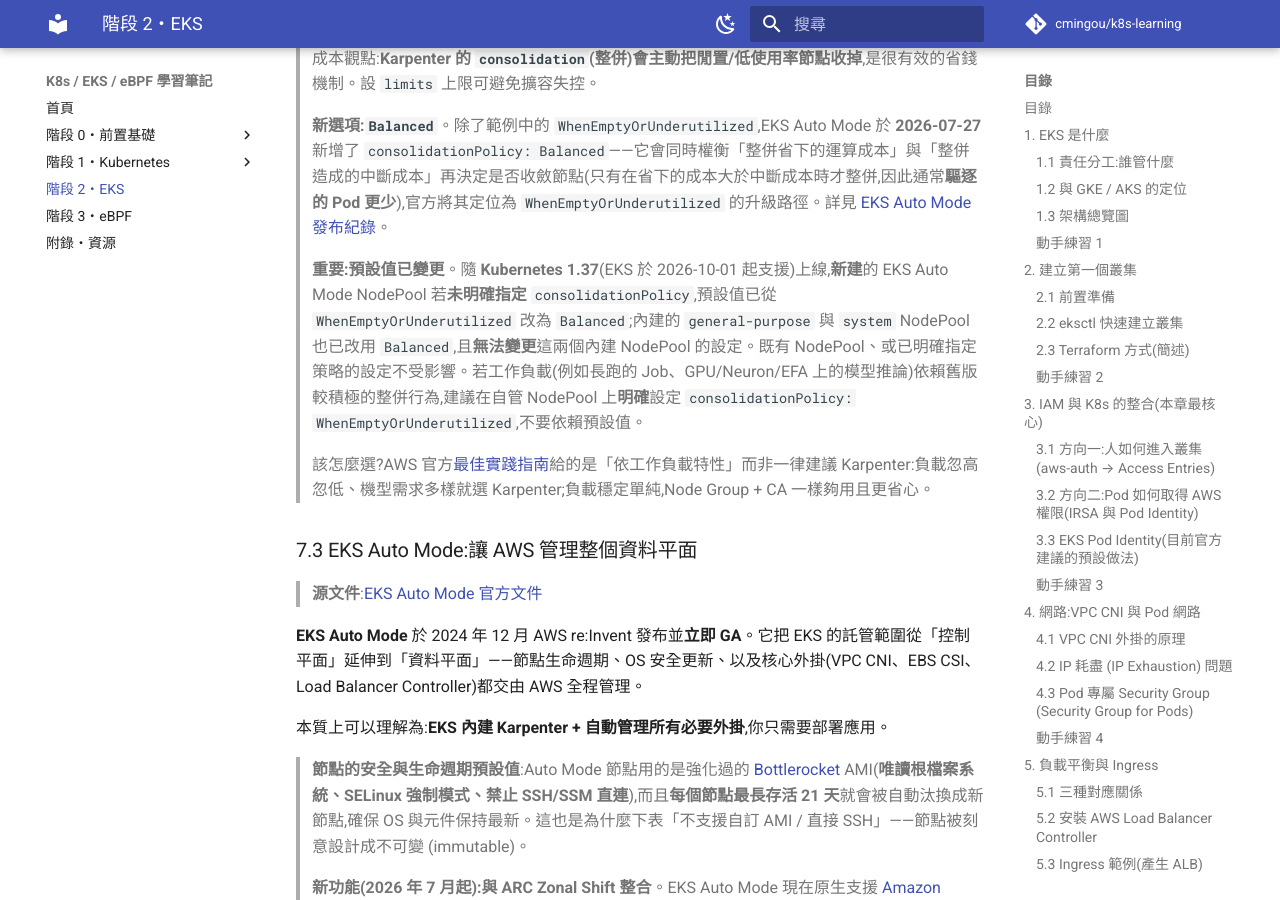
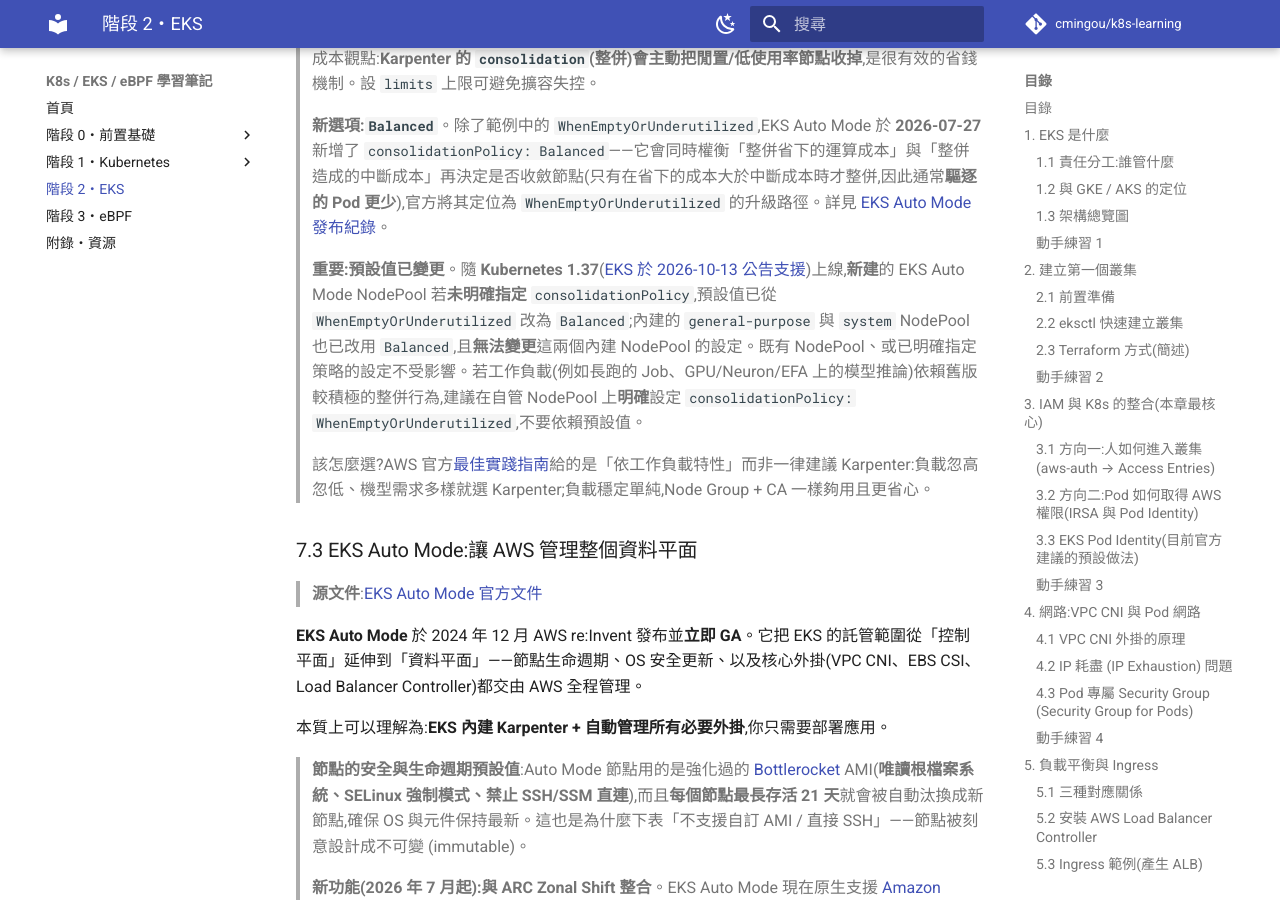
Before and after one commit to cmingou/k8s-learning, an MkDocs documentation site: the page built from docs/02-eks/README.md, in a window 1280 px wide and 900 px high, scrolled down 21300 px. Built offline with MkDocs 1.6.1 and Material for MkDocs 9.7.7, drawn with Linux system fonts in a browser that asks for light colours; comment, search, counter and statistics services are not loaded.

Commit message:
Fix EKS 1.37 support announcement date in Auto Mode consolidationPolicy note
The consolidationPolicy default-change note cited 2026-10-01 as the EKS
1.37 support date, contradicting the 2026-10-13 date already cited
elsewhere in the file for the same AWS announcement.

Source: https://aws.amazon.com/about-aws/whats-new/2026/10/amazon-eks-distro-kubernetes-version-1-37/

Co-Authored-By: Claude Sonnet 5 <noreply@anthropic.com>
Claude-Session: https://claude.ai/code/session_01BsV5wajMRxnRShUSjEK9SZ

```diff
--- a/docs/02-eks/README.md
+++ b/docs/02-eks/README.md
@@ -760,7 +760,7 @@ spec:
 >
 > **新選項:`Balanced`**。除了範例中的 `WhenEmptyOrUnderutilized`,EKS Auto Mode 於 **2026-07-27** 新增了 `consolidationPolicy: Balanced`——它會同時權衡「整併省下的運算成本」與「整併造成的中斷成本」再決定是否收斂節點(只有在省下的成本大於中斷成本時才整併,因此通常**驅逐的 Pod 更少**),官方將其定位為 `WhenEmptyOrUnderutilized` 的升級路徑。詳見 [EKS Auto Mode 發布紀錄](https://docs.aws.amazon.com/eks/latest/userguide/auto-change.html)。
 >
-> **重要:預設值已變更**。隨 **Kubernetes 1.37**(EKS 於 2026-10-01 起支援)上線,**新建**的 EKS Auto Mode NodePool 若**未明確指定** `consolidationPolicy`,預設值已從 `WhenEmptyOrUnderutilized` 改為 `Balanced`;內建的 `general-purpose` 與 `system` NodePool 也已改用 `Balanced`,且**無法變更**這兩個內建 NodePool 的設定。既有 NodePool、或已明確指定策略的設定不受影響。若工作負載(例如長跑的 Job、GPU/Neuron/EFA 上的模型推論)依賴舊版較積極的整併行為,建議在自管 NodePool 上**明確**設定 `consolidationPolicy: WhenEmptyOrUnderutilized`,不要依賴預設值。
+> **重要:預設值已變更**。隨 **Kubernetes 1.37**([EKS 於 2026-10-13 公告支援](https://aws.amazon.com/about-aws/whats-new/2026/10/amazon-eks-distro-kubernetes-version-1-37/))上線,**新建**的 EKS Auto Mode NodePool 若**未明確指定** `consolidationPolicy`,預設值已從 `WhenEmptyOrUnderutilized` 改為 `Balanced`;內建的 `general-purpose` 與 `system` NodePool 也已改用 `Balanced`,且**無法變更**這兩個內建 NodePool 的設定。既有 NodePool、或已明確指定策略的設定不受影響。若工作負載(例如長跑的 Job、GPU/Neuron/EFA 上的模型推論)依賴舊版較積極的整併行為,建議在自管 NodePool 上**明確**設定 `consolidationPolicy: WhenEmptyOrUnderutilized`,不要依賴預設值。
 >
 > 該怎麼選?AWS 官方[最佳實踐指南](https://docs.aws.amazon.com/eks/latest/best-practices/karpenter.html)給的是「依工作負載特性」而非一律建議 Karpenter:負載忽高忽低、機型需求多樣就選 Karpenter;負載穩定單純,Node Group + CA 一樣夠用且更省心。
 
```
